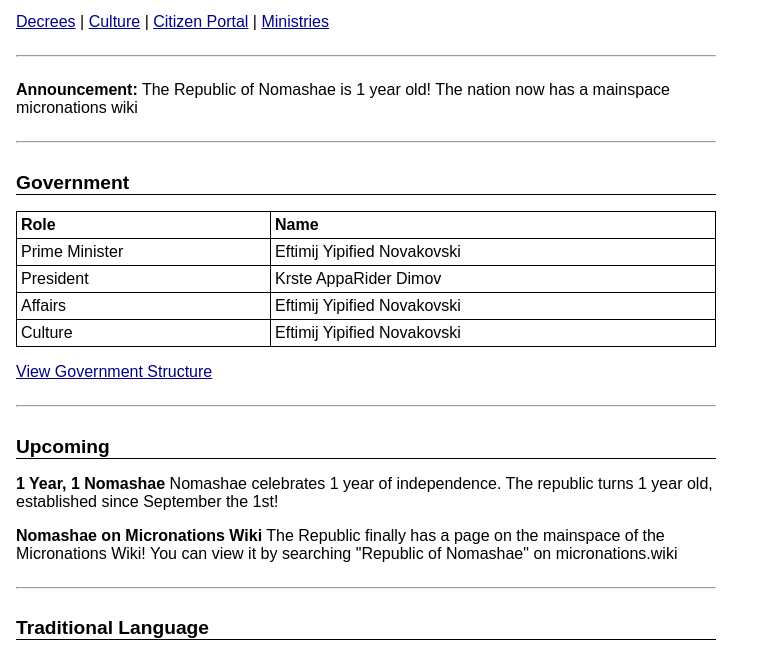
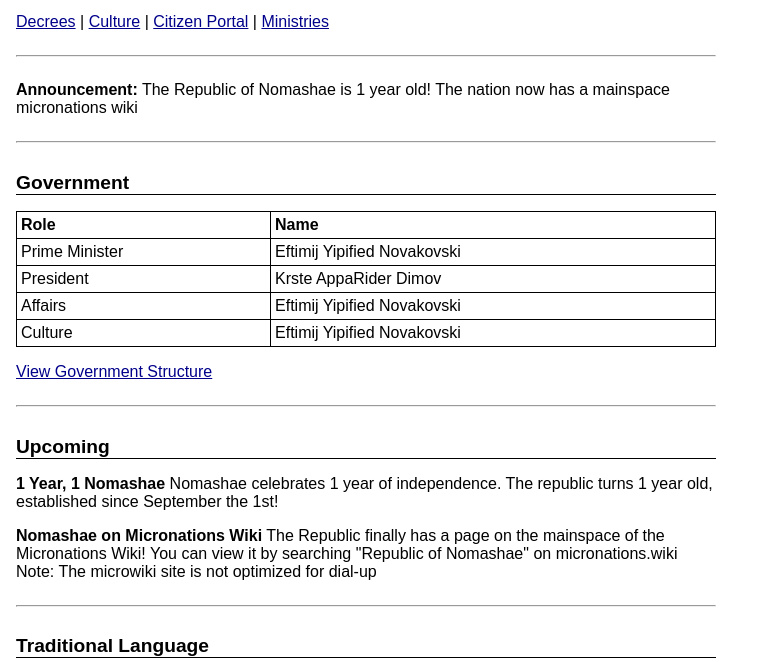
Before and after one commit to nomashae/DialUp-Friendly, a plain HTML site: page index.html in a window 1280 px wide. Shown: the part 83-745 px from the top of the page, without its empty margins (0-763 px from the left). Drawn offline with Linux system fonts and the light colour scheme.

Commit message:
Update Nomashae Wiki paragraph with additional note
Added note about microwiki site optimization for dial-up.

```diff
--- a/index.html
+++ b/index.html
@@ -45,7 +45,7 @@ a{color:#00008B}
 
 <h2>Upcoming</h2>
 <p><strong>1 Year, 1 Nomashae</strong> Nomashae celebrates 1 year of independence. The republic turns 1 year old, established since September the 1st!</p>
-<p><strong>Nomashae on Micronations Wiki</strong> The Republic finally has a page on the mainspace of the Micronations Wiki! You can view it by searching "Republic of Nomashae" on micronations.wiki</p>
+<p><strong>Nomashae on Micronations Wiki</strong> The Republic finally has a page on the mainspace of the Micronations Wiki! You can view it by searching "Republic of Nomashae" on micronations.wiki Note: The microwiki site is not optimized for dial-up</p>
 
 <hr>
 
```
